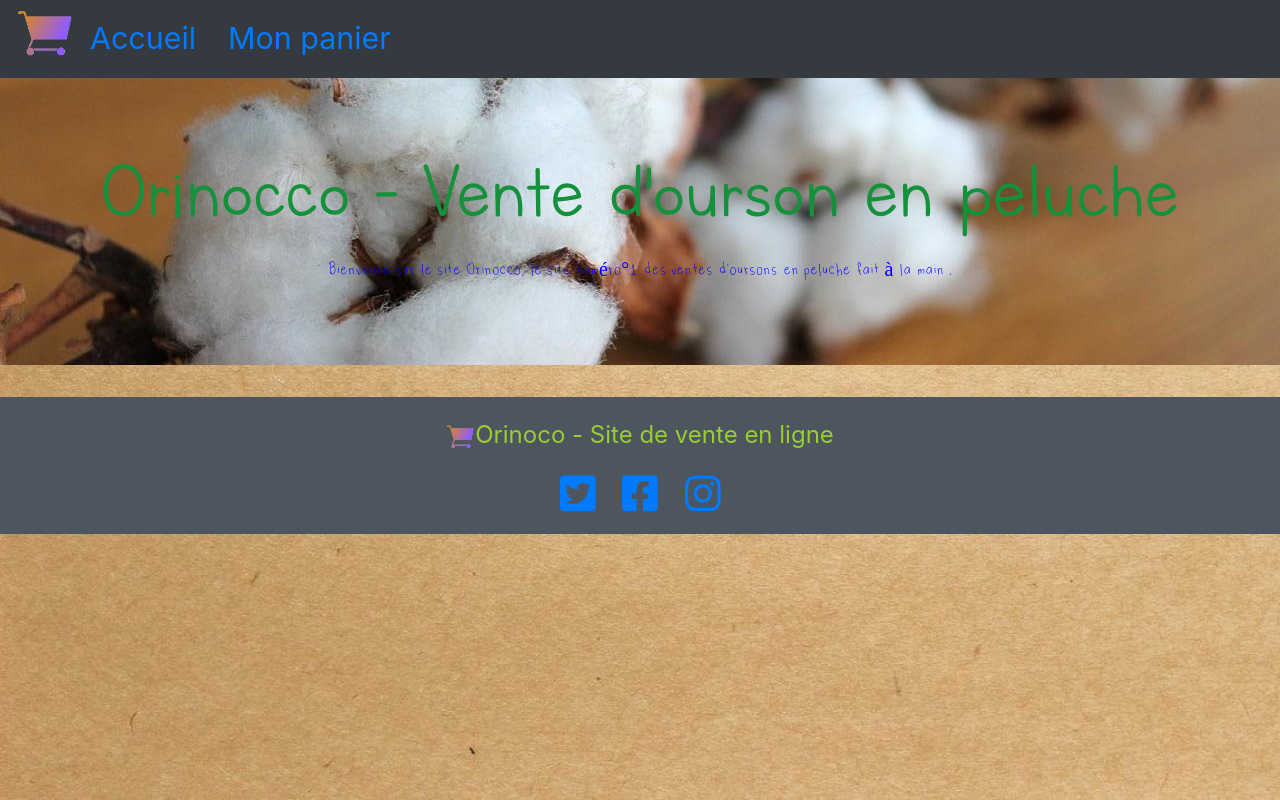
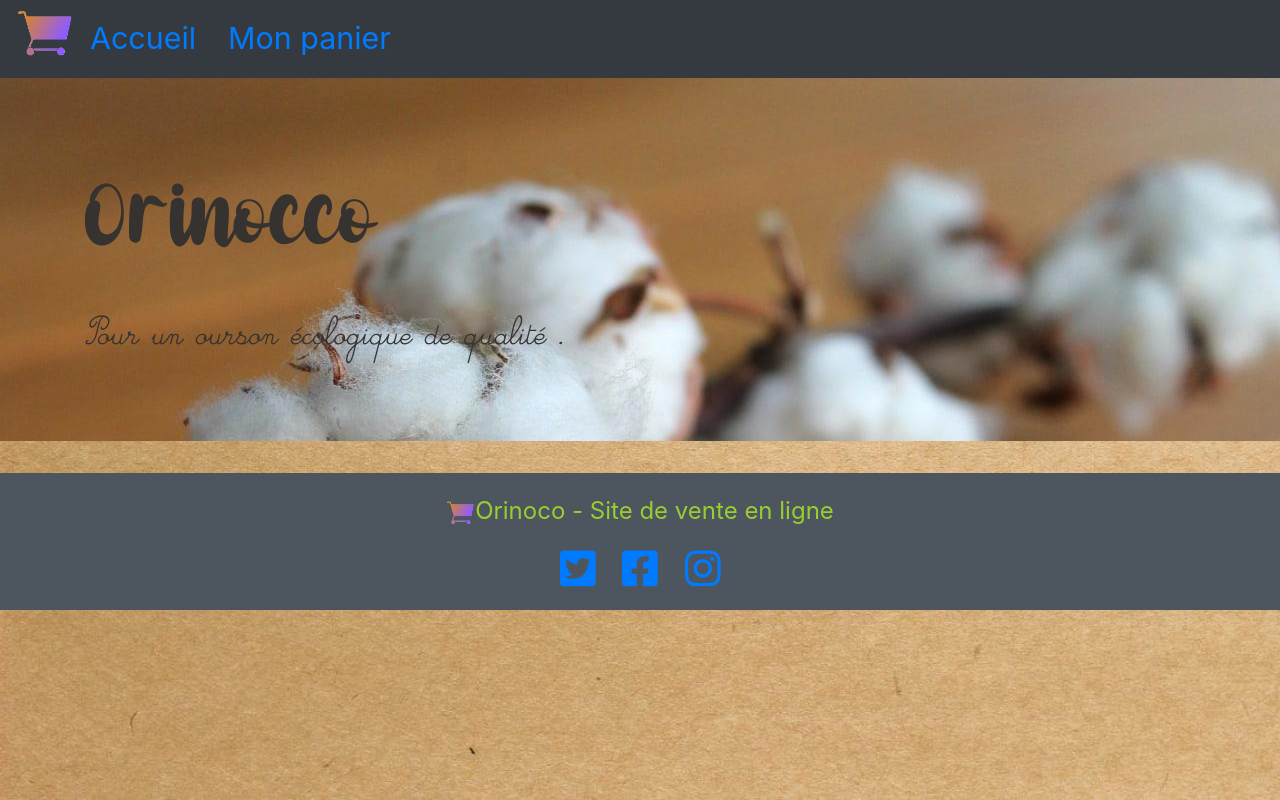
Before and after one commit to TenzaMickael/projet5-orinocco, a plain HTML site: page front-end/index.html in a window 1280 px wide. Drawn offline with nearby package versions, Linux system fonts and the light colour scheme; no server answers.

Commit message:
texte + police

```diff
--- a/front-end/index.html
+++ b/front-end/index.html
@@ -48,8 +48,8 @@
 
 
 
-          <h1 class="display-4">Orinocco - Vente d'ourson en peluche</h1>
-          <p class="lead">Bienvenue sur le site Orinocco, le site numéro°1 des ventes d'oursons en peluche fait à la main .</p>
+          <h1 class="display-4">Orinocco </h1>
+          <p class="lead">Pour un ourson écologique de qualité .</p>
 
         </div>
 
--- a/front-end/style.css
+++ b/front-end/style.css
@@ -65,12 +65,16 @@ nav
 
 .jumbotron
 {
-  /*background-color: rgb(78, 30, 100);*/
+  /*background-color: rgb(78, 30, 100)
+  color: rgb(221, 193, 37);
+    text-align: center;
+    background-image: url(./images/coton.jpg);
+
+    background-position: center;;*/
     color: rgb(221, 193, 37);
     text-align: center;
     background-image: url(./images/coton.jpg);
-
-    background-position: center;
+    background-size: cover;
 
 }
 
@@ -112,15 +116,22 @@ nav
     font-weight: bold;
 }
 .container h1 {
-    /*color:rgb(99, 77, 61);*/
+    /*color:rgb(99, 77, 61)
     color:rgb(22, 145, 59);
     font-size:  5.5em;
-    font-family: "letters";
+    font-family: "letters";*/
+    color:rgb(53, 50, 47);
+    font-size: 8.5em;
+    font-family: "cutecartoons";
+    text-align: left;
 }
 
 .container p{ /* ligne de dessous */
-    font-family: "myugly";
-    color: blue;
+    font-family: "cursive";
+    font-style: italic;
+    color: rgb(53, 50, 47);
+    font-size: 2em;
+    text-align:left;
 }
 
 #listTeddies
@@ -136,17 +147,20 @@ nav
     margin:30px;
     width: 30rem;
 
+
 }
 
 .card-img-top
 {
     border:1px solid black;
+    border-radius: 10px;
 }
 
 .card-body
 {
- border:5px solid rgb(15, 158, 110);
+    border:9px solid rgb(15, 158, 110);
  background-color: rgb(195, 228, 187);
+ border-radius: 10px;
 
 }
 
@@ -158,7 +172,7 @@ nav
     text-decoration: underline;
     margin:30px 0px 30px 0px;
     color: rgb(101, 165, 42);
-    font-family: "myugly"
+    font-family: "letters"
 }
 
 #btnProduct
@@ -206,8 +220,8 @@ footer
     font-size:1.5em;
     height: 50px;
     font-size:1em;
-    color:rgba(251, 255, 0, 0.938);
-    background-color: brown;
+    color:rgba(250, 244, 244, 0.938);
+    background-color: rgb(42, 165, 89);
     display: block;
 }
 
```
